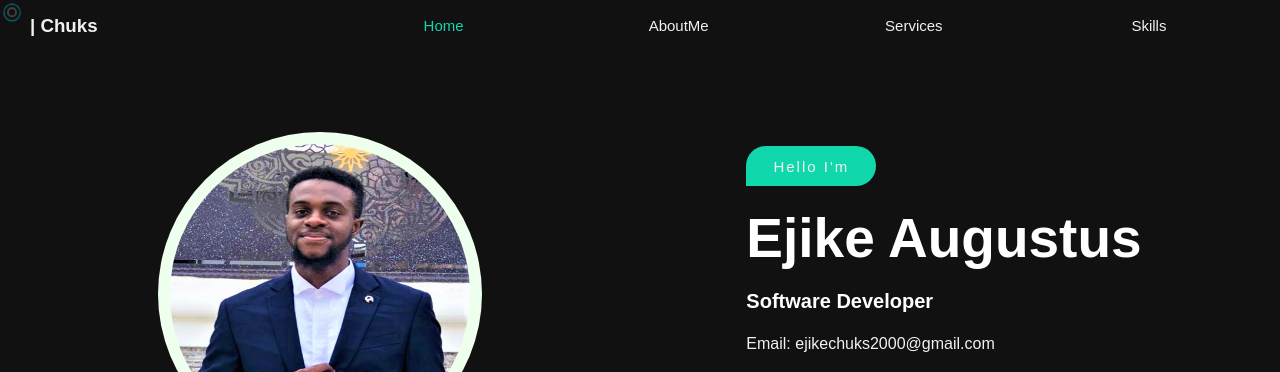
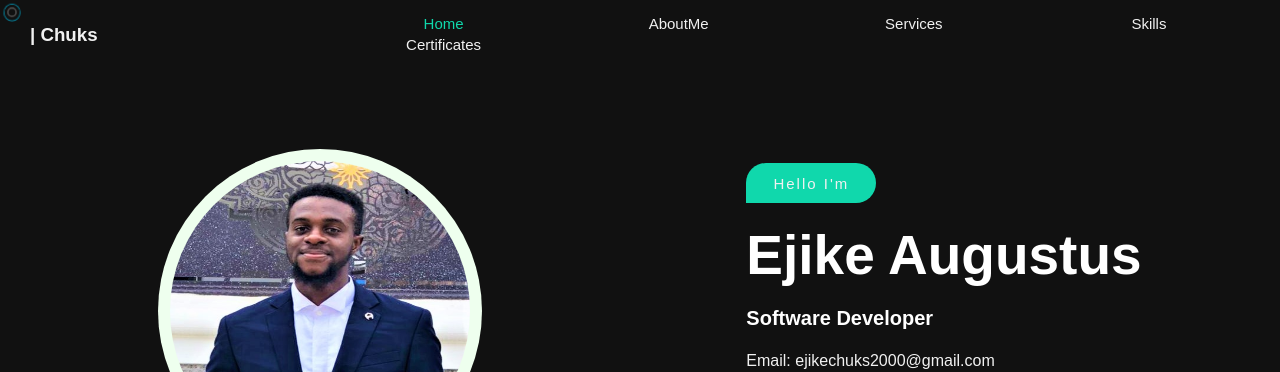
Before and after one commit to Augustus-devel0per/chuks.web, a plain HTML site: page index.html in a window 1280 px wide. Shown: the top 372 px of the page. Drawn offline with nearby package versions, Linux system fonts and the light colour scheme; a web font is replaced by a local one.

Commit message:
Update index.html

```diff
--- a/index.html
+++ b/index.html
@@ -35,7 +35,7 @@
                     <li><a class="navLi" href="#about">AboutMe</a></li>
                     <li><a class="navLi" href="#services">Services</a></li>
                     <li><a class="navLi" href="#skill">Skills</a></li>
-                    <!-- <li><a class="navLi" href="#experience">Experience</a></li> -->
+                    <li><a class="navLi" href="certificate.html">Certificates</a></li>
                 </ul>
             </div>
         </div>
```
